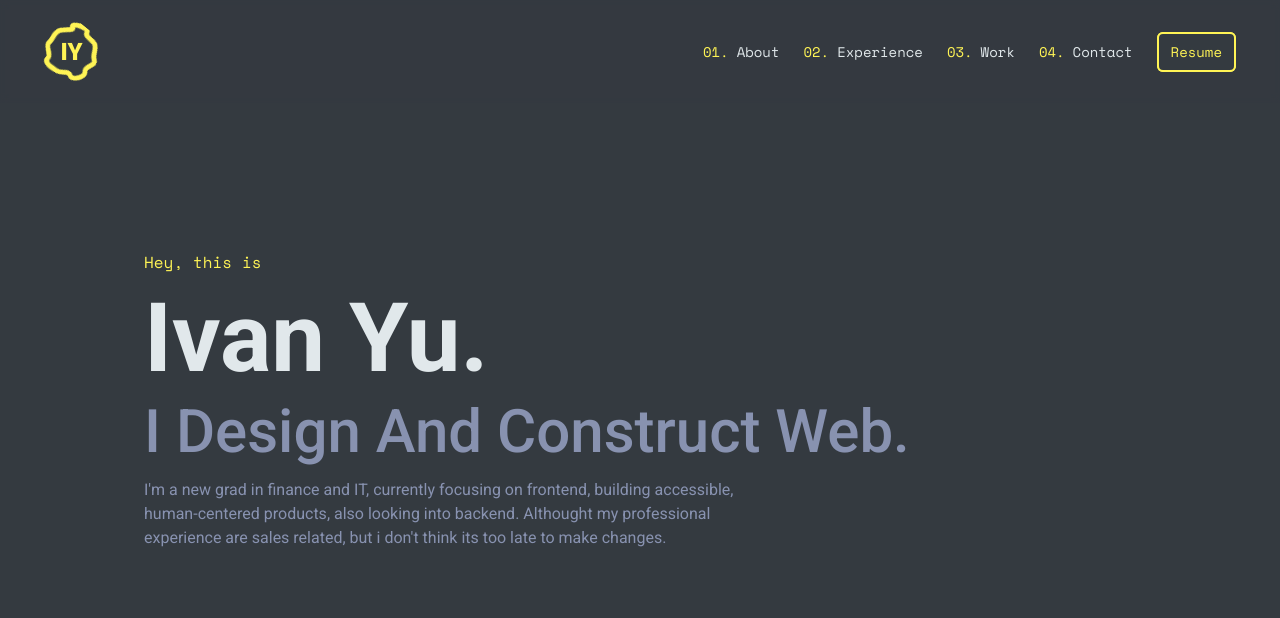
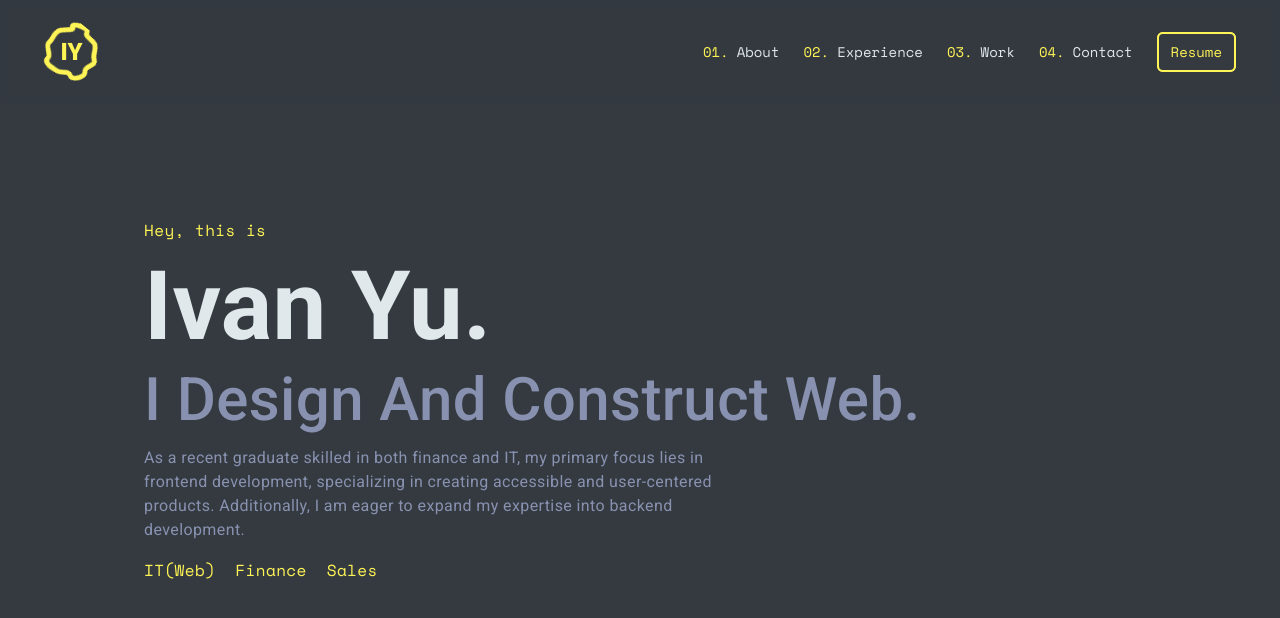
Before and after one commit to Iwinyyu/portfolio, a Next.js app: page / in a window 1280 px wide. Shown: the top 618 px of the page. Built offline with nearby package versions, Linux system fonts and the light colour scheme.

Commit message:
added animation
scroll animation

```diff
--- /dev/null
+++ b/src/app/firstload.js
@@ -0,0 +1,20 @@
+"use client";
+
+import { useState } from "react";
+
+export default function Firstload(params) {
+
+  const [Hidden, Sethidden] = useState(false);
+  document.body.style.position = "fixed"
+  setTimeout(() => {
+  document.body.style.position = ""
+    Sethidden(true);
+  }, 5000);
+  return (
+    <div
+      className={`w-screen h-screen bg-dark-color fixed z-50 ${
+        Hidden ? "hidden" : ""
+      }`}
+    ></div>
+  );
+}
--- a/src/app/globals.css
+++ b/src/app/globals.css
@@ -34,6 +34,10 @@
 .textsubcolor85 {
   color: var(--text-85-rgb);
 }
+.logocontainer {
+  opacity: 0;
+  animation: 0.5s slidein forwards;
+}
 
 .logocontainer:hover > svg {
   visibility: visible;
@@ -42,10 +46,7 @@
 .logocontainer:hover > button > svg {
   animation-play-state: paused;
 }
-.nav {
 
-  transition: transform 300ms;
-}
 .full {
   transition: padding 300ms;
   transition: box-shadow 500ms;
@@ -92,6 +93,25 @@
     transform: rotate(360deg);
   }
 }
+@keyframes fadeInAnimation {
+  from {
+    opacity: 0;
+  }
+  to {
+    opacity: 1;
+  }
+}
+@keyframes slidein {
+  from {
+    transform: translateY(-100%);
+    opacity: 0;
+  }
+
+  to {
+    transform: translateY(0%);
+    opacity: 1;
+  }
+}
 
 /*@media (prefers-color-scheme: dark) {
   :root {
--- a/src/app/layout.js
+++ b/src/app/layout.js
@@ -1,6 +1,7 @@
 import { Roboto, Space_Mono } from "next/font/google";
 import dynamic from "next/dynamic";
 import "./globals.css";
+import Firstload from "./firstload";
 const Navbar = dynamic(()=> import("./Navbar"), {ssr:false})
 
 const roboto = Roboto({
@@ -29,6 +30,7 @@ export default function RootLayout({ children }) {
       className={`${roboto.variable} ${space.variable} overflow-x-hidden font-Roboto`}
     >
       <body className="bg-dark-color">
+        {/* <Firstload /> */}
         <Navbar />
         {children}
       </body>
--- a/src/app/page.js
+++ b/src/app/page.js
@@ -1,8 +1,7 @@
-
 export default function Home() {
   return (
     <main className="flex min-h-screen flex-col items-center justify-between px-36">
-      <div className="h-screen w-full flex flex-col justify-center items-start gap-4">
+      <div className="h-screen w-full flex flex-col justify-center items-start tracking-wide gap-4">
         <span className="font-Space text-yellow-color">Hey, this is </span>
         <span className="capitalize text-sub-color text-8xl font-bold">
           ivan yu.
@@ -11,16 +10,20 @@ export default function Home() {
           i design and construct web.{" "}
         </span>
         <span className=" text-secondary-color w-3/5">
-          I'm a new grad in finance and IT, currently focusing on frontend,
-          building accessible, human-centered products, also looking into
-          backend. Althought my professional experience are sales related, but i
-          don't think its too late to make changes.
+          As a recent graduate skilled in both finance and IT, my primary focus
+          lies in frontend development, specializing in creating accessible and
+          user-centered products. Additionally, I am eager to expand my
+          expertise into backend development.
         </span>
+        <div className="flex gap-5 text-base font-Space">
+          <span className="text-yellow-color">{`IT(Web)`}</span>
+          <span className="text-yellow-color">{`Finance`}</span>
+          <span className="text-yellow-color">{`Sales`}</span>
+        </div>
       </div>
       <div className="h-screen"></div>
       <div className="h-screen"></div>
       <div className="h-screen"></div>
-
     </main>
   );
 }
```
